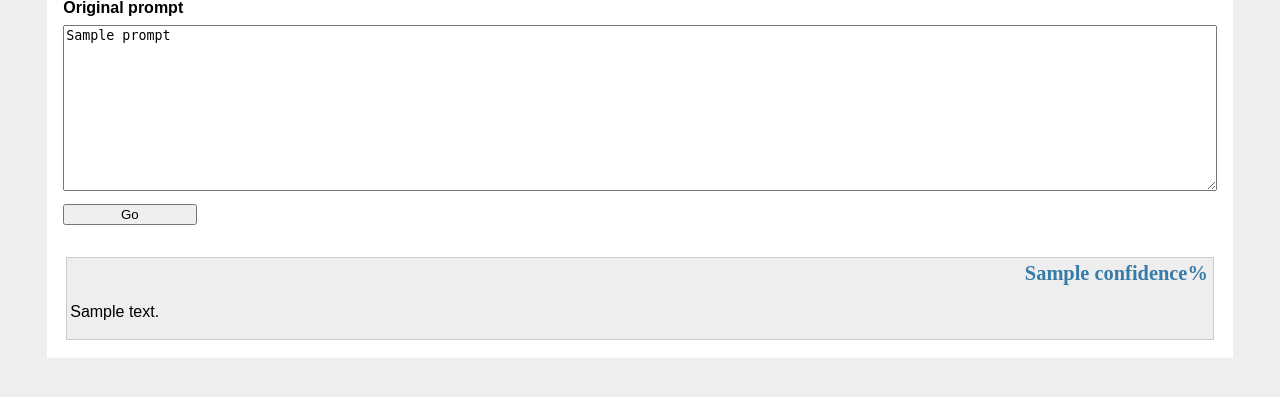
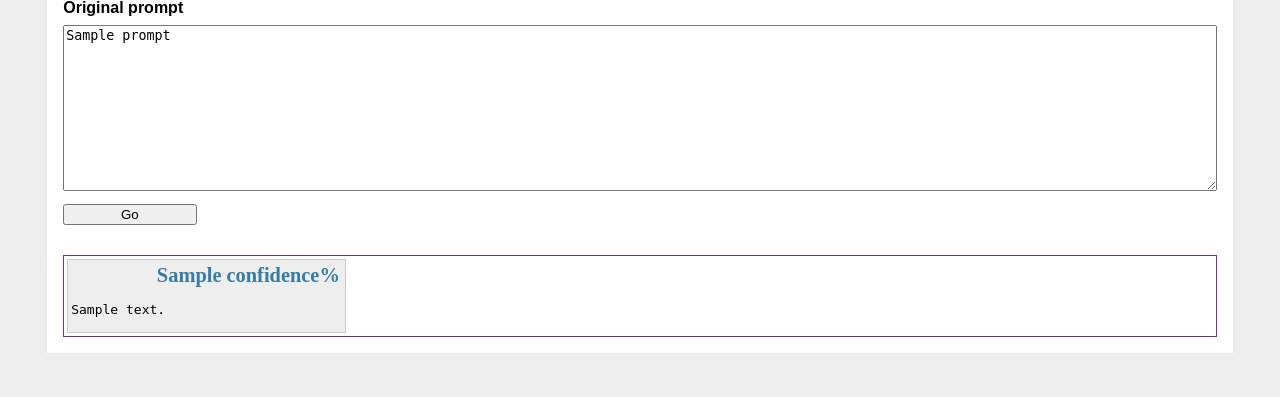
Before and after one commit to FormulaMonks/gptgladiator, a Flask app: template gladiator/templates/index.html in a window 1280 px wide. Shown: the part 129-526 px from the top of the page. Run offline with Flask 3, Linux system fonts and the light colour scheme; the template is opened without the code that fills it: most values are stand-ins (such as "Sample title", 1, 10 or a date in 2020).

Commit message:
Improve styling to allow for rendering code-formatted answers

```diff
--- a/gladiator/static/style.css
+++ b/gladiator/static/style.css
@@ -78,12 +78,18 @@ nav ul li a, nav ul li span, header .action {
 
 .replies {
     display: flex;
+    flex-wrap: wrap;
+    border: 1px solid rebeccapurple;
 }
 
 .reply {
+    display: flex;
     flex: 1;
+    flex-basis: 25%;
+    flex-direction: column;
+    max-width: 23.5%;
     background-color: #eee;
-    margin: 2px 3px;
+    margin: 3px;
     padding: 2px 3px;
     border: 1px solid #ccc;
 }
@@ -111,7 +117,10 @@ nav ul li a, nav ul li span, header .action {
 }
 
 .reply .body {
-    white-space: pre-line;
+    white-space: pre;
+    font-family: monospace;
+    overflow-x: auto;
+    height: 100%;
 }
 
 .content:last-child {
--- a/gladiator/templates/index.html
+++ b/gladiator/templates/index.html
@@ -28,9 +28,6 @@
                 </header>
                 <p class="body">{{ reply['answer'] }}</p>
             </article>
-            {% if not loop.last %}
-                <hr>
-            {% endif %}
         {% endfor %}
     </div>
 {% endblock %}
```
